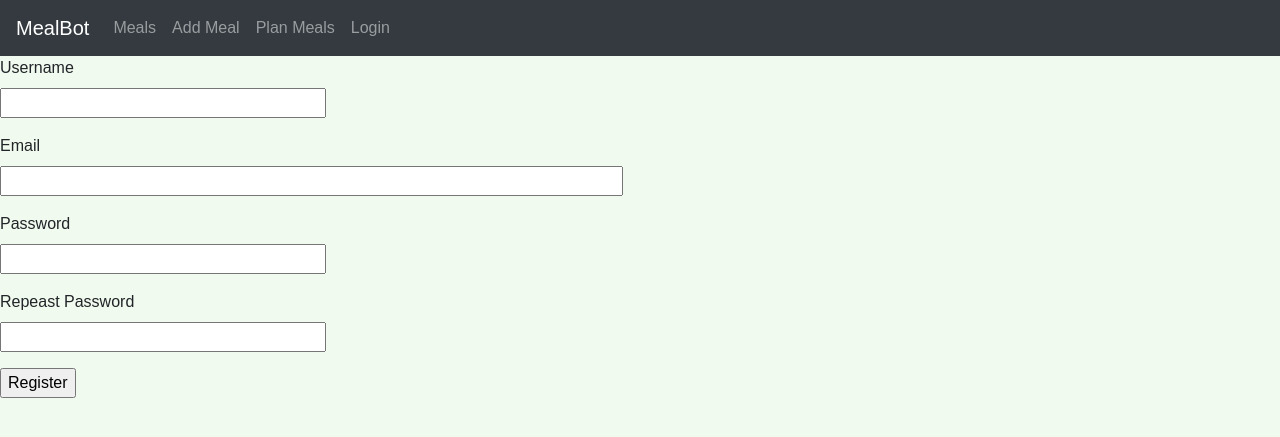
After one commit to aherzfeld/mealbot, a Flask app: page /register in a window 1280 px wide. The commit adds this page. Shown: the top 437 px of the page. Run offline with Flask 2, Linux system fonts and the light colour scheme; parts of the project's set-up code (start-up, migrations or seed data) failed here and were passed over; some libraries are stand-ins or nearby versions.

Commit message:
completed user registration

```diff
--- a/mealbot_app/__init__.py
+++ b/mealbot_app/__init__.py
@@ -1,6 +1,7 @@
 from flask import Flask
 from flask_sqlalchemy import SQLAlchemy
 from flask_migrate import Migrate
+from flask_login import LoginManager
 
 
 app = Flask(__name__, instance_relative_config=True)
@@ -11,5 +12,8 @@ app.config.from_pyfile('config.py')
 db = SQLAlchemy(app)
 # instantiate our migration engine - part 4 flask mega tutorial
 migrate = Migrate(app, db)
+login = LoginManager(app)
+# inform flask-login which function handles the logins to enable require login
+login.login_view = 'login'
 
 from mealbot_app import views, models
--- a/mealbot_app/forms.py
+++ b/mealbot_app/forms.py
@@ -1,6 +1,7 @@
 from flask_wtf import FlaskForm
 from wtforms import StringField, PasswordField, BooleanField, SubmitField
-from wtforms.validators import DataRequired
+from wtforms.validators import ValidationError, DataRequired, Email, EqualTo
+from mealbot_app.models import User
 
 
 class LoginForm(FlaskForm):
@@ -8,3 +9,22 @@ class LoginForm(FlaskForm):
     password = PasswordField('Password', validators=[DataRequired()])
     remember_me = BooleanField('Remember Me')
     submit = SubmitField('Sign In')
+
+
+class RegistrationForm(FlaskForm):
+    username = StringField('Username', validators=[DataRequired()])
+    email = StringField('Email', validators=[DataRequired(), Email()])
+    password = PasswordField('Password', validators=[DataRequired()])
+    password2 = PasswordField(
+        'Repeast Password', validators=[DataRequired(), EqualTo('password')])
+    submit = SubmitField('Register')
+
+    def validate_username(self, username):
+        user = User.query.filter_by(username=username.data).first()
+        if user is not None:
+            raise ValidationError('Username taken. Please choose another.')
+
+    def validate_email(self, email):
+        user = User.query.filter_by(email=email.data).first()
+        if user is not None:
+            raise ValidationError('An account already exists with this email.')
--- a/mealbot_app/templates/layout.html
+++ b/mealbot_app/templates/layout.html
@@ -29,7 +29,11 @@
             <a class="nav-link" href="{{ url_for('mealplanner') }}">Plan Meals</a>
         </li>
         <li class="nav-item">
-            <a class="nav-link" href="{{ url_for('login') }}">Login</a>
+          {% if current_user.is_anonymous %}
+          <a class="nav-link" href="{{ url_for('login') }}">Login</a>
+          {% else %}
+          <a class="nav-link" href="{{ url_for('logout') }}">Logout</a>
+          {% endif %}
         </li>
       </ul>
     </nav>
--- a/mealbot_app/templates/login.html
+++ b/mealbot_app/templates/login.html
@@ -22,4 +22,5 @@
     <p>{{ form.remember_me() }} {{ form.remember_me.label }}</p>
     <p>{{ form.submit() }}</p>
   </form>
+  <p>New User? <a href="{{ url_for('register') }}">Register Now!</a></p>
 {% endblock %}
--- /dev/null
+++ b/mealbot_app/templates/register.html
@@ -0,0 +1,37 @@
+{% extends "layout.html" %}
+
+{% block content %}
+  <h1>Register</h1>
+  <form action="" method="post">
+    {{ form.hidden_tag() }}
+    <p>
+      {{ form.username.label }}<br>
+      {{ form.username(size=32) }}<br>
+      {% for error in form.username.errors %}
+      <span style="color: red;">[{{ error }}]</span>
+      {% endfor %}
+    </p>
+    <p>
+      {{ form.email.label }}<br>
+      {{ form.email(size=64) }}<br>
+      {% for error in form.email.errors %}
+      <span style="color: red;">[{{ error }}]</span>
+      {% endfor %}
+    </p>
+    <p>
+      {{ form.password.label }}<br>
+      {{ form.password(size=32) }}<br>
+      {% for error in form.password.errors %}
+      <span style="color: red;">[{{ error }}]</span>
+      {% endfor %}
+    </p>
+    <p>
+      {{ form.password2.label }}<br>
+      {{ form.password2(size=32) }}<br>
+      {% for error in form.password2.errors %}
+      <span style="color: red;">[{{ error }}]</span>
+      {% endfor %}
+    </p>
+    <p>{{ form.submit() }}</p>
+  </form>
+{% endblock %}
--- a/mealbot_app/views.py
+++ b/mealbot_app/views.py
@@ -1,6 +1,9 @@
-from flask import render_template, flash, redirect, url_for
-from mealbot_app import app
-from mealbot_app.forms import LoginForm
+from flask import render_template, flash, redirect, url_for, request
+from werkzeug.urls import url_parse
+from mealbot_app import app, db
+from mealbot_app.forms import LoginForm, RegistrationForm
+from flask_login import current_user, login_user, logout_user, login_required
+from mealbot_app.models import User
 # import our spoonacular API wrapper package
 import spoonacular as sp
 # Create our spoonacular API class
@@ -14,26 +17,59 @@ def index():
 
 
 @app.route('/addmeal')
+# this will redirect to /login along with query string URL arg so the user will be redirected to the page they wanted prior to login
+@login_required
 def addmeal():
     return render_template('addmeal.html')
 
 
 @app.route('/meals')
+@login_required
 def meals():
     return render_template('meals.html')
 
 
 @app.route('/mealplanner')
+@login_required
 def mealplanner():
     return render_template('mealplanner.html')
 
 
 @app.route('/login', methods=['GET', 'POST'])
 def login():
+    # check if user is already logged in
+    if current_user.is_authenticated:
+        return redirect(url_for('index'))
     form = LoginForm()  # instantiates form object
     if form.validate_on_submit():
-        # this is for testing before finishing login system
-        flash('Login requested for user {}, remember_me={}'.format(
-            form.username.data, form.remember_me.data))
+        user = User.query.filter_by(username=form.username.data).first()
+        if user is None or not user.check_password(form.password.data):
+            flash('Invalid username or password')
+            return redirect(url_for('login'))
+        login_user(user, remember=form.remember_me.data)
+        next_page = request.args.get('next')
+        if not next_page or url_parse(next_page).netloc != '':
+            next_page = url_for('index')
+        return redirect(next_page)
+    return render_template('login.html', title='Sign In', form=form)
+
+
+@app.route('/logout')
+def logout():
+    logout_user()
+    return redirect(url_for('index'))
+
+
+@app.route('/register', methods=['GET', 'POST'])
+def register():
+    if current_user.is_authenticated:
         return redirect(url_for('index'))
-    return render_template('login.html', title='Sign In', form=form)
+    form = RegistrationForm()
+    if form.validate_on_submit():
+        user = User(username=form.username.data, email=form.email.data)
+        user.set_password(form.password.data)
+        db.session.add(user)
+        db.session.commit()
+        flash('Congratulations, you are registered!')
+        return redirect(url_for('login'))
+    return render_template('register.html', title='Register', form=form)
--- a/requirements.txt
+++ b/requirements.txt
@@ -3,6 +3,7 @@ certifi==2018.8.24
 chardet==3.0.4
 click==6.7
 Flask==1.0.2
+Flask-Login==0.4.1
 Flask-Migrate==2.2.1
 Flask-SQLAlchemy==2.3.2
 Flask-WTF==0.14.2
```
Also changed, not shown: mealbot_app/models.py (+16 -2 lines), register.html (added, +39 -0 lines).
